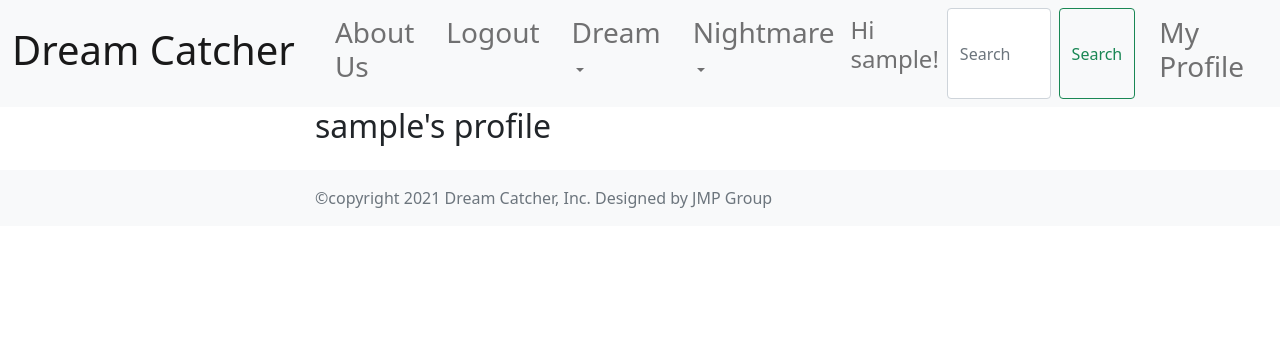
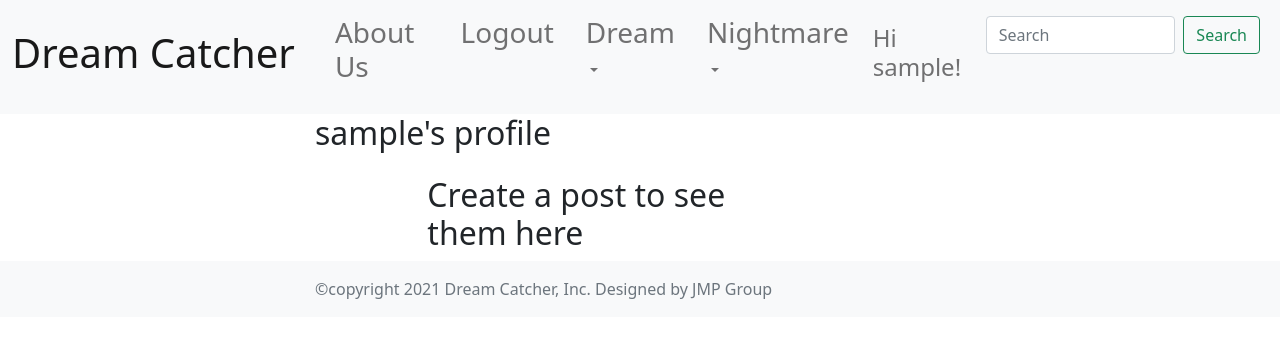
Before and after one commit to joelHilley/DreamJournalSocialNetwork, a Django app: page /profile/1 in a window 1280 px wide. Shown: the top 338 px of the page. Run offline with Django 3.2, Linux system fonts and the light colour scheme; the visitor is signed in with stand-in values (Sample User, id 1); data that the repository does not hold is empty; some libraries are stand-ins or nearby versions.

Commit message:
profile and user detail views updated

```diff
--- a/dreamsite/templates/base.html
+++ b/dreamsite/templates/base.html
@@ -65,22 +65,16 @@
                 </ul>
               </li>
               <li class="nav-item">
-                <section class="nav-link"><h4>Hi {{ user.username }}!</h4></section>
+                <section class="nav-link">
+                  <a class="nav-link" href="{% url 'profile' user.pk %}"><h4>Hi {{ user.username }}!</h4></a>
+                </section>
               </li>
-
-              <form class="d-flex">
-                <input class="form-control me-2" type="search" placeholder="Search" aria-label="Search">
-                <button class="btn btn-outline-success" type="submit">Search</button>
-              </form>
-              <li class="nav-item">
-                <section class="nav-link"></section>
-              </li>
-              <li>
-                <a class="nav-link" href="{% url 'profile' user.pk %}"><h3>My Profile</h3></a>
-              </li>
-              <li class="nav-item">
-                <section class="nav-link"></section>
-              </li>
+                <section class="nav-link">
+                  <form class="d-flex">
+                    <input class="form-control me-2" type="search" placeholder="Search" aria-label="Search">
+                    <button class="btn btn-outline-success" type="submit">Search</button>
+                  </form>
+                </section>
             </ul>
           </div>
         </div>
--- a/dreamsite/templates/profile.html
+++ b/dreamsite/templates/profile.html
@@ -10,17 +10,21 @@
     <div class="col-md-10">
       <div class="row">
             <div class="col-md-8 mt-3 left">
+              {% if posts.count == 0 %}
+              <h2> Create a post to see them here <h2>
+              {% else %}
                 {% for post in posts %}
                 <div class="card mb-4">
-                    <div class="card-body" style= "background-image:linear-gradient(to bottom right,white,{{post.colors_seen}},black); opacity:0.5; border-radius: 20px;">
-                        <h2 class="card-title">{{ post.title }}</h2>
-                        <a style= "color:gray; font-weight:bold; text-decoration:none" href="{% url 'user_detail' post.username_id %}">
-                        {{ post.username }}</a> | {{ post.created_at}}
-                        <p class="card-text">{{post.content|slice:":500" }}</p>
-                        <a href="{% url 'post_detail' post.id %}">{{ post.comments.count }} comments</a>
+                    <div class="card-body"  style= "background-image:linear-gradient(to bottom right,{{post.colors_seen}}); opacity:0.5; border-radius: 20px;">
+                      <h2 class="card-title">{{ post.title }}</h2>
+                      <a style= "color:gray; font-weight:bold; text-decoration:none" href="{% url 'user_detail' post.username_id %}">
+                      {{ post.username }}</a> | {{ post.created_at}}
+                      <p class="card-text">{{post.content|slice:":500" }}</p>
+                      <a href="{% url 'post_detail' post.id %}">{{ post.comments.count }} comments</a>
                     </div>
                 </div>
                 {% endfor %}
+                {% endif %}
             </div>
       </div>
     </div>
```
Also changed, not shown: dreamsite/templates/user_detail.html (+12 -0 lines).
